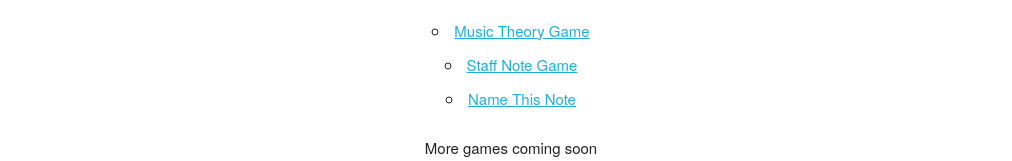
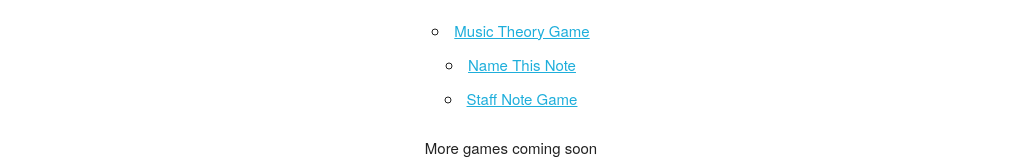
Before and after one commit to natedean/gt-new, a React (Create React App) app in the folder client/: page /games in a window 1280 px wide. Shown: the part 151-312 px from the top of the page, without its empty margins (129-1141 px from the left). Built offline with nearby package versions, Linux system fonts and the light colour scheme.

Commit message:
Adds name-this-note to discoverable game links

```diff
--- a/client/src/components/Games/index.js
+++ b/client/src/components/Games/index.js
@@ -6,8 +6,8 @@ export default () => (
     <h3>Play Games.</h3>
     <ul>
       <li><Link to="/games/theory">Music Theory Game</Link></li>
+      <li><Link to="/games/name-this-note">Name This Note</Link></li>
       {process.env.NODE_ENV === 'development' && <li><Link to="/games/staff-note">Staff Note Game</Link></li>}
-      {process.env.NODE_ENV === 'development' && <li><Link to="/games/name-this-note">Name This Note</Link></li>}
     </ul>
     <p>More games coming soon</p>
   </div>
```
